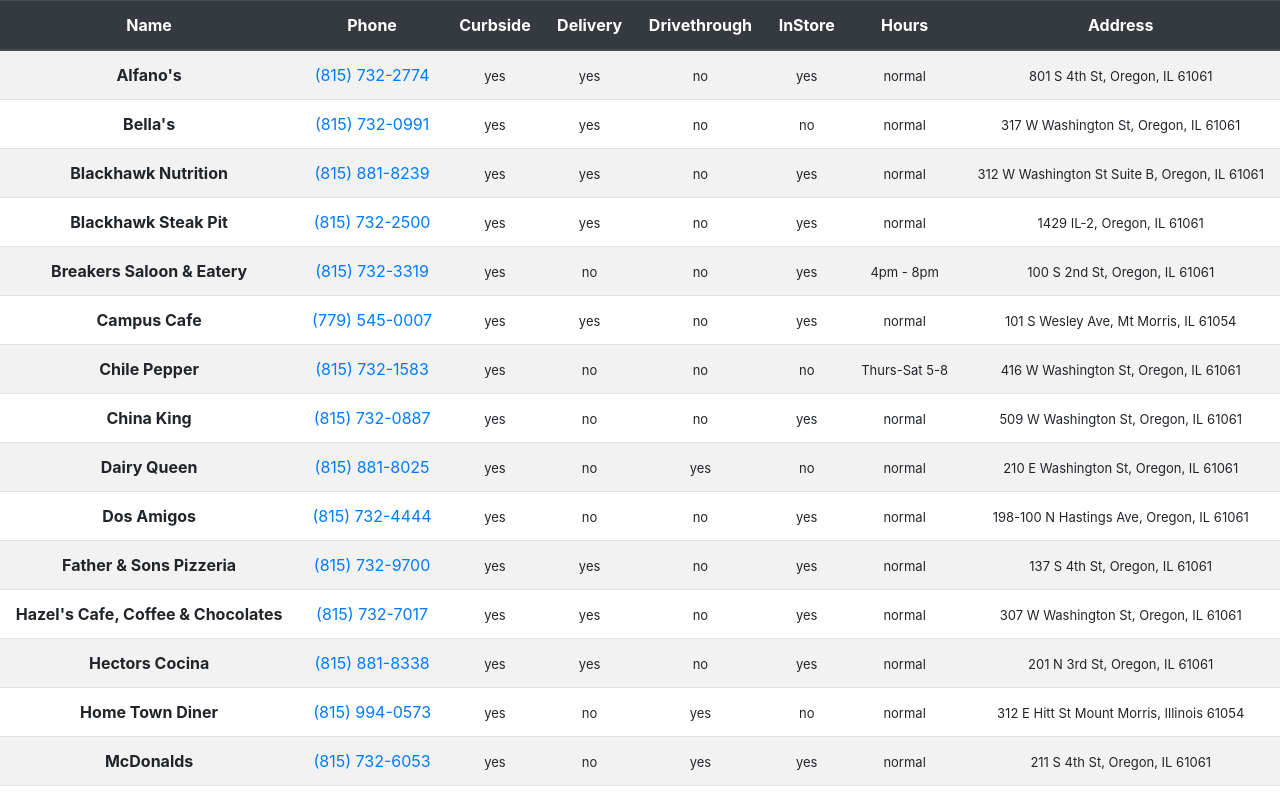
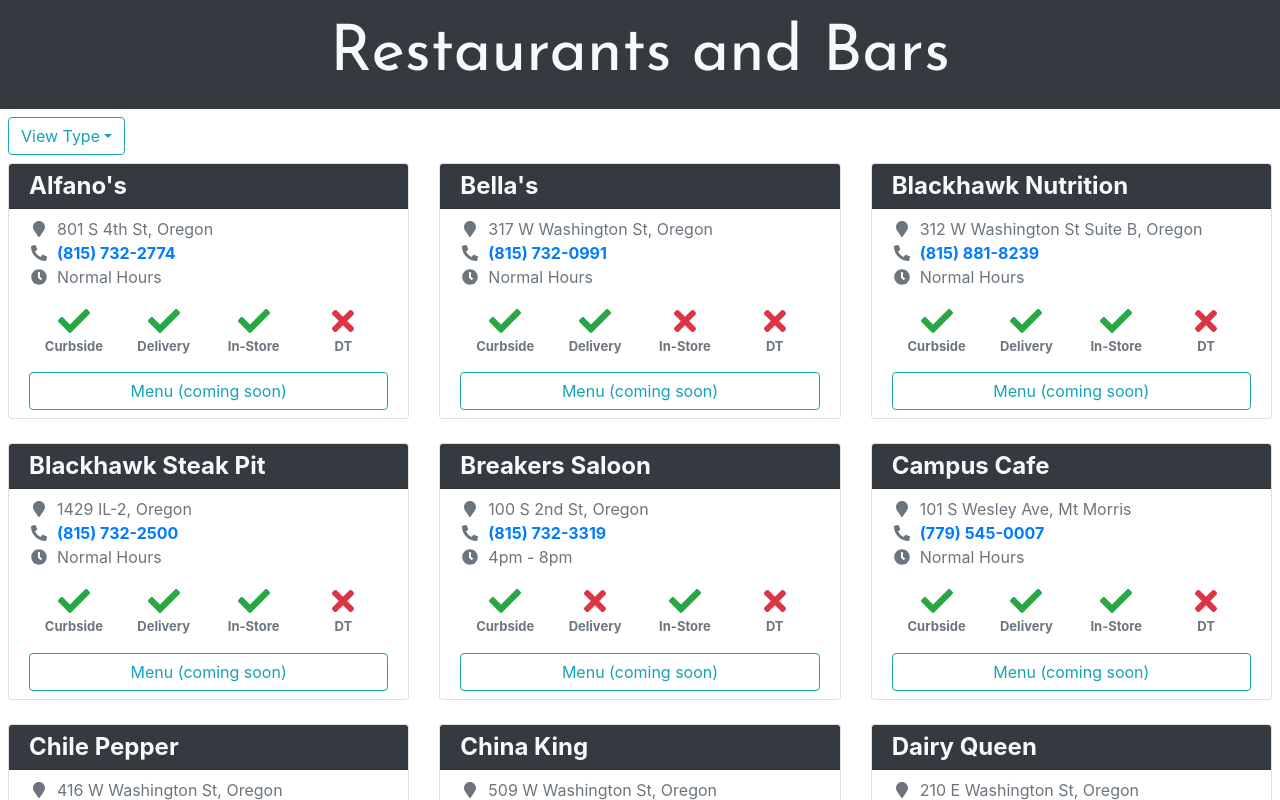
Before and after one commit to Obsessive-Coder/retail-info, a React (Create React App) app: page / in a window 1280 px wide. Shown: the top 800 px of the page. Built offline with nearby package versions, Linux system fonts and the light colour scheme.

Commit message:
added grid view
Signed-off-by: Jared Huffstutler <jaredhuff85@gmail.com>

```diff
--- a/package.json
+++ b/package.json
@@ -4,12 +4,16 @@
   "private": true,
   "homepage": "http://Obsessive-Coder.github.io/retail-info",
   "dependencies": {
+    "@fortawesome/fontawesome-svg-core": "^1.2.27",
+    "@fortawesome/free-solid-svg-icons": "^5.12.1",
+    "@fortawesome/react-fontawesome": "^0.1.9",
     "@testing-library/jest-dom": "^4.2.4",
     "@testing-library/react": "^9.3.2",
     "@testing-library/user-event": "^7.1.2",
     "bootstrap": "^4.4.1",
     "convert-excel-to-json": "^1.6.1",
     "firebase": "^7.11.0",
+    "google-parser": "^2.1.4",
     "react": "^16.13.0",
     "react-dom": "^16.13.0",
     "react-router-dom": "^5.1.2",
--- a/src/App.js
+++ b/src/App.js
@@ -2,7 +2,8 @@
 import { createBrowserHistory } from 'history';
 import { Route, Router, Switch } from 'react-router-dom';
 import 'bootstrap/dist/css/bootstrap.min.css';
-import { BusinessList} from './components';
+import { BusinessList } from './components';
+
 import './index.css';
 
 function App() {
--- /dev/null
+++ b/src/components/BusinessGrid.js
@@ -0,0 +1,109 @@
+import React from 'react'
+import google from 'google-parser';
+
+import {
+  Button, Card, CardImg, CardBody,
+  CardTitle, CardSubtitle, CardHeader,
+} from 'reactstrap';
+
+import {
+  faCheck, faTimes, faMapMarker,
+  faClock, faPhoneAlt,
+} from '@fortawesome/free-solid-svg-icons';
+import { FontAwesomeIcon } from '@fortawesome/react-fontawesome';
+
+export default function BusinessGrid({ businesses }) {
+  const booleanFields = [{
+    propertyName: 'isCurbside',
+    labelText: 'Curbside',
+  }, {
+    propertyName: 'isDelivery',
+    labelText: 'Delivery',
+  }, {
+    propertyName: 'isInStore',
+    labelText: 'In-Store',
+  }, {
+    propertyName: 'isDrivethrough',
+    labelText: 'DT',
+  }];
+
+  return (
+    <div className="row row-cols-1 row-cols-sm-2 row-cols-md-3">
+      {businesses.map(business => (
+        <div class="col mb-4">
+          <Card>
+            {/* <CardImg
+              top
+              width="100%"
+              alt={business.name}
+              src="https://via.placeholder.com/150x75"
+            /> */}
+            <CardHeader className="py-1 bg-dark text-light font-weight-bold font-xl">
+              {business.name}
+            </CardHeader>
+            <CardBody className="py-2 text-secondary">
+              <div className="text-truncate">
+                <FontAwesomeIcon
+                  fixedWidth
+                  icon={faMapMarker}
+                />
+                <span className="mx-2">
+                  {business.address}
+                </span>
+              </div>
+              <div className="font-weight-bold">
+                <FontAwesomeIcon
+                  fixedWidth
+                  icon={faPhoneAlt}
+                />
+                <a
+                  href={`tel:${business.phone}`}
+                  className="mx-2"
+                >
+                  {business.phone}
+                </a>
+              </div>
+              <div>
+                <FontAwesomeIcon
+                  fixedWidth
+                  icon={faClock}
+                />
+                <span className="mx-2 text-capitalize">
+                  {business.hours}
+                </span>
+              </div>
+
+              <div className="d-flex my-3">
+                {booleanFields.map(({ propertyName, labelText }) => (
+                  <div
+                    key={propertyName}
+                    className="d-flex flex-column align-items-center w-25 text-center"
+                  >
+                    <FontAwesomeIcon
+                      fixedWidth
+                      size="2x"
+                      icon={business[propertyName] ? faCheck : faTimes}
+                      className={business[propertyName] ? 'text-success' : 'text-danger'}
+                    />
+                    <span className="font-weight-bold font-sm">
+                      {labelText}
+                    </span>
+                  </div>
+                ))}
+              </div>
+
+              <Button
+                block
+                outline
+                color="info"
+                onClick={() => alert('This feature is currently being developed.')}
+              >
+                Menu (coming soon)
+              </Button>
+            </CardBody>
+          </Card>
+        </div>
+      ))}
+    </div>
+  )
+}
--- a/src/components/BusinessList.js
+++ b/src/components/BusinessList.js
@@ -1,5 +1,12 @@
 import React, { Component } from 'react';
-import { BusinessTable } from './';
+
+import {
+  UncontrolledDropdown,
+  DropdownToggle,
+  DropdownMenu,
+  DropdownItem,
+} from 'reactstrap';
+import { BusinessTable, BusinessGrid } from './';
 
 // Restaurant Data File.
 const dataFile = require('../data/businesses.json');
@@ -10,16 +17,60 @@
 
     this.state = {
       businesses: dataFile.businesses || [],
-      viewType: 'list',
+      viewType: 'grid',
     };
+
+    // Bind class methods.
+    this.setViewType = this.setViewType.bind(this);
   }
+
+  setViewType(viewType) {
+    this.setState(({ viewType: stateViewType}) => viewType !== stateViewType ? ({ viewType }) : null);
+  }
+
   render() {
     const { businesses, viewType } = this.state;
     return (
       <div className="overflow-auto">
-        {viewType === 'list' && (
-          <BusinessTable businesses={businesses} />
-        )}
+        <h1 className="py-3 bg-dark text-light text-center page-heading">
+          Restaurants and Bars
+        </h1>
+        <div>
+          <UncontrolledDropdown
+            setActiveFromChild
+            className="m-2"
+          >
+            <DropdownToggle
+              caret
+              outline
+              color="info"
+            >
+              View Type
+            </DropdownToggle>
+            <DropdownMenu flip={false}>
+              <DropdownItem
+                onClick={() => this.setViewType('list')}
+              >
+                List
+              </DropdownItem>
+              <DropdownItem
+                onClick={() => this.setViewType('grid')}
+              >
+                Grid
+              </DropdownItem>
+            </DropdownMenu>
+          </UncontrolledDropdown>
+        </div>
+
+        <div className="mx-2">
+          {viewType === 'list' && (
+            <BusinessTable businesses={businesses} />
+          )}
+
+          {viewType === 'grid' && (
+            <BusinessGrid businesses={businesses} />
+          )}
+        </div>
       </div>
     )
   }
--- a/src/components/BusinessTable.js
+++ b/src/components/BusinessTable.js
@@ -1,4 +1,10 @@
 import React from 'react'
+
+import {
+  faCheck, faTimes, faMapMarker,
+  faClock, faPhoneAlt,
+} from '@fortawesome/free-solid-svg-icons';
+import { FontAwesomeIcon } from '@fortawesome/react-fontawesome';
 
 export default function BusinessTable({ businesses }) {
   const headerColumns = Object.keys(businesses[0]);
@@ -15,13 +21,16 @@
         </tr>
       </thead>
 
-      <tbody className="text-center">
+      <tbody className="text-center text-secondary">
         {businesses.map(business => (
           <tr key={business.name}>
             {Object.keys(business).map(column => (
-                <td key={`${column}-data`}>
+                <td key={`${column}-data`} className="text-capitalize">
                   {column === 'phone' ? (
-                    <a href={`tel:${business[column]}`}>
+                    <a
+                      href={`tel:${business[column]}`}
+                      className="font-sm"
+                    >
                       {business[column]}
                     </a>
                   ) : (
@@ -29,7 +38,13 @@
                       {typeof business[column] === 'string' ? (
                         business[column]
                       ) : (
-                        business[column] === true ? 'yes' : 'no'
+                        // business[column] === true ? 'yes' : 'no'
+                        <FontAwesomeIcon
+                          fixedWidth
+                          size="lg"
+                          icon={business[column] ? faCheck : faTimes}
+                          className={business[column] ? 'text-success' : 'text-danger'}
+                        />
                       )}
                     </span>
                   )}
--- a/src/data/businesses.json
+++ b/src/data/businesses.json
@@ -7,8 +7,8 @@
       "isDelivery": true,
       "isDrivethrough": false,
       "isInStore": true,
-      "hours": "normal",
-      "address": "801 S 4th St, Oregon, IL 61061"
+      "hours": "normal hours",
+      "address": "801 S 4th St, Oregon"
     },
     {
       "name": "Bella's",
@@ -17,8 +17,8 @@
       "isDelivery": true,
       "isDrivethrough": false,
       "isInStore": false,
-      "hours": "normal",
-      "address": "317 W Washington St, Oregon, IL 61061"
+      "hours": "normal hours",
+      "address": "317 W Washington St, Oregon"
     },
     {
       "name": "Blackhawk Nutrition",
@@ -27,8 +27,8 @@
       "isDelivery": true,
       "isDrivethrough": false,
       "isInStore": true,
-      "hours": "normal",
-      "address": "312 W Washington St Suite B, Oregon, IL 61061"
+      "hours": "normal hours",
+      "address": "312 W Washington St Suite B, Oregon"
     },
     {
       "name": "Blackhawk Steak Pit",
@@ -37,18 +37,18 @@
       "isDelivery": true,
       "isDrivethrough": false,
       "isInStore": true,
-      "hours": "normal",
-      "address": "1429 IL-2, Oregon, IL 61061"
+      "hours": "normal hours",
+      "address": "1429 IL-2, Oregon"
     },
     {
-      "name": "Breakers Saloon & Eatery",
+      "name": "Breakers Saloon",
       "phone": "(815) 732-3319",
       "isCurbside": true,
       "isDelivery": false,
       "isDrivethrough": false,
       "isInStore": true,
       "hours": "4pm - 8pm",
-      "address": "100 S 2nd St, Oregon, IL 61061"
+      "address": "100 S 2nd St, Oregon"
     },
     {
       "name": "Campus Cafe",
@@ -57,8 +57,8 @@
       "isDelivery": true,
       "isDrivethrough": false,
       "isInStore": true,
-      "hours": "normal",
-      "address": "101 S Wesley Ave, Mt Morris, IL 61054"
+      "hours": "normal hours",
+      "address": "101 S Wesley Ave, Mt Morris"
     },
     {
       "name": "Chile Pepper",
@@ -68,7 +68,7 @@
       "isDrivethrough": false,
       "isInStore": false,
       "hours": "Thurs-Sat 5-8",
-      "address": "416 W Washington St, Oregon, IL 61061"
+      "address": "416 W Washington St, Oregon"
     },
     {
       "name": "China King",
@@ -77,8 +77,8 @@
       "isDelivery": false,
       "isDrivethrough": false,
       "isInStore": true,
-      "hours": "normal",
-      "address": "509 W Washington St, Oregon, IL 61061"
+      "hours": "normal hours",
+      "address": "509 W Washington St, Oregon"
     },
     {
       "name": "Dairy Queen",
@@ -87,8 +87,8 @@
       "isDelivery": false,
       "isDrivethrough": true,
       "isInStore": false,
-      "hours": "normal",
-      "address": "210 E Washington St, Oregon, IL 61061"
+      "hours": "normal hours",
+      "address": "210 E Washington St, Oregon"
     },
     {
       "name": "Dos Amigos",
@@ -97,28 +97,28 @@
       "isDelivery": false,
       "isDrivethrough": false,
       "isInStore": true,
-      "hours": "normal",
-      "address": "198-100 N Hastings Ave, Oregon, IL 61061"
+      "hours": "normal hours",
+      "address": "198-100 N Hastings Ave, Oregon"
     },
     {
-      "name": "Father & Sons Pizzeria",
+      "name": "Father & Sons",
       "phone": "(815) 732-9700",
       "isCurbside": true,
       "isDelivery": true,
       "isDrivethrough": false,
       "isInStore": true,
-      "hours": "normal",
-      "address": "137 S 4th St, Oregon, IL 61061"
+      "hours": "normal hours",
+      "address": "137 S 4th St, Oregon"
     },
     {
-      "name": "Hazel's Cafe, Coffee & Chocolates",
+      "name": "Hazel's Cafe",
       "phone": "(815) 732-7017",
       "isCurbside": true,
       "isDelivery": true,
       "isDrivethrough": false,
       "isInStore": true,
-      "hours": "normal",
-      "address": "307 W Washington St, Oregon, IL 61061"
+      "hours": "normal hours",
+      "address": "307 W Washington St, Oregon"
     },
     {
       "name": "Hectors Cocina",
@@ -127,8 +127,8 @@
       "isDelivery": true,
       "isDrivethrough": false,
       "isInStore": true,
-      "hours": "normal",
-      "address": "201 N 3rd St, Oregon, IL 61061"
+      "hours": "normal hours",
+      "address": "201 N 3rd St, Oregon"
     },
     {
       "name": "Home Town Diner",
@@ -137,8 +137,8 @@
       "isDelivery": false,
       "isDrivethrough": true,
       "isInStore": false,
-      "hours": "normal",
-      "address": "312 E Hitt St Mount Morris, Illinois 61054"
+      "hours": "normal hours",
+      "address": "312 E Hitt St, Mt Morris"
     },
     {
       "name": "McDonalds",
@@ -147,8 +147,8 @@
       "isDelivery": false,
       "isDrivethrough": true,
       "isInStore": true,
-      "hours": "normal",
-      "address": "211 S 4th St, Oregon, IL 61061"
+      "hours": "normal hours",
+      "address": "211 S 4th St, Oregon"
     },
     {
       "name": "Messie's Bar & Grill",
@@ -157,8 +157,8 @@
       "isDelivery": false,
       "isDrivethrough": false,
       "isInStore": true,
-      "hours": "normal",
-      "address": "17 N River Rd, Oregon, IL 61061"
+      "hours": "normal hours",
+      "address": "17 N River Rd, Oregon"
     },
     {
       "name": "Northside BBQ",
@@ -167,8 +167,8 @@
       "isDelivery": true,
       "isDrivethrough": false,
       "isInStore": true,
-      "hours": "normal",
-      "address": "117 N 4th St, Oregon, IL 61061"
+      "hours": "normal hours",
+      "address": "117 N 4th St, Oregon"
     },
     {
       "name": "The Pepper Mill",
@@ -177,8 +177,8 @@
       "isDelivery": false,
       "isDrivethrough": false,
       "isInStore": true,
-      "hours": "normal",
-      "address": "10 E Hitt St, Mt Morris, IL 61054"
+      "hours": "normal hours",
+      "address": "10 E Hitt St, Mt Morris"
     },
     {
       "name": "Scoops",
@@ -187,8 +187,8 @@
       "isDelivery": true,
       "isDrivethrough": false,
       "isInStore": false,
-      "hours": "normal",
-      "address": "108 N 4th St, Oregon, IL 61061"
+      "hours": "normal hours",
+      "address": "108 N 4th St, Oregon"
     },
     {
       "name": "Spring Valley",
@@ -197,8 +197,8 @@
       "isDelivery": false,
       "isDrivethrough": false,
       "isInStore": false,
-      "hours": "normal",
-      "address": "300 E Washington St, Oregon, IL 61061"
+      "hours": "normal hours",
+      "address": "300 E Washington St, Oregon"
     },
     {
       "name": "Subway",
@@ -208,7 +208,7 @@
       "isDrivethrough": false,
       "isInStore": true,
       "hours": "10am - 6pm",
-      "address": "511 W Washington St, Oregon, IL 61061"
+      "address": "511 W Washington St, Oregon"
     }
   ]
 }
--- a/src/index.css
+++ b/src/index.css
@@ -1,3 +1,5 @@
+@import url('https://fonts.googleapis.com/css?family=Josefin+Sans');
+
 body {
   margin: 0;
   font-family: -apple-system, BlinkMacSystemFont, 'Segoe UI', 'Roboto', 'Oxygen',
@@ -12,6 +14,19 @@
     monospace;
 }
 
+.page-heading {
+  font-family: 'Josefin Sans', cursive;
+  font-size: 48pt;
+}
+
+.font-xs {
+  font-size: x-small;
+}
+
 .font-sm {
   font-size: small;
 }
+
+.font-xl {
+  font-size: x-large;
+}
```
Also changed, not shown: src/components/BusinessItem.js (deleted, +0 -9 lines), src/components/index.js (+6 -6 lines), 1 other file (tests, documents, lock files or other folders).
